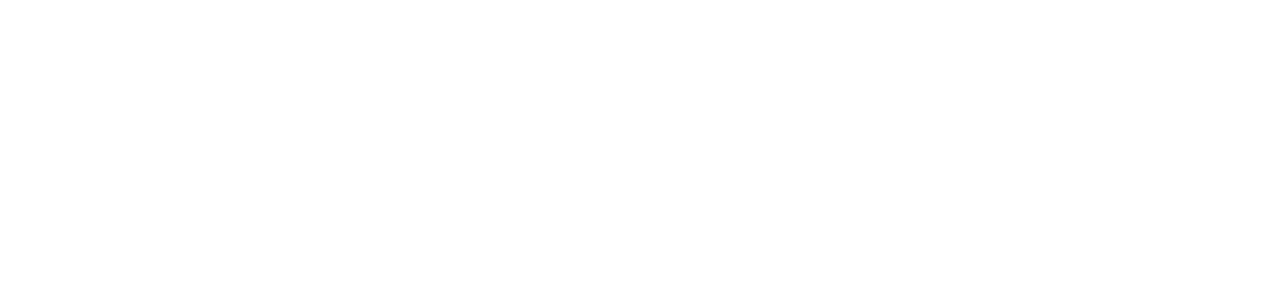
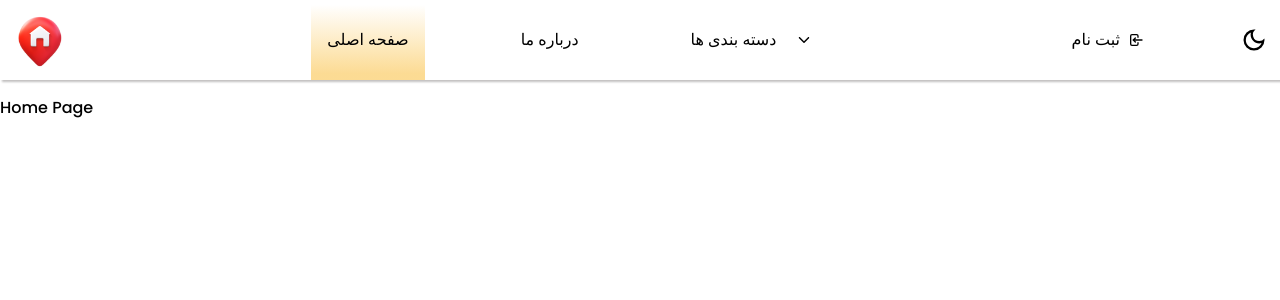
Before and after one commit to DevMousavi/Pro_Trade_Home, a React (Vite) app: page / in a window 1280 px wide. Shown: the top 300 px of the page. Built offline with nearby package versions, Linux system fonts and the light colour scheme.

Commit message:
Implemented Logic For Header, Dark Mode, And Light Mode Styling And Fully Responsive

```diff
--- a/package.json
+++ b/package.json
@@ -13,6 +13,7 @@
     "axios": "^1.6.8",
     "react": "^18.2.0",
     "react-dom": "^18.2.0",
+    "react-icons": "^5.2.1",
     "react-router-dom": "^6.23.0"
   },
   "devDependencies": {
--- a/src/App.jsx
+++ b/src/App.jsx
@@ -1,7 +1,19 @@
+// React ...
 import React from "react";
+import { BrowserRouter, Route, Routes } from "react-router-dom";
 
+// Pages...
+import Home from "./pages/Home.jsx";
+
+// Using React-Router-dom to SPA the application
 const App = () => {
-    return <div></div>;
+    return (
+        <BrowserRouter>
+            <Routes>
+                <Route path="/" element={<Home />} />
+            </Routes>
+        </BrowserRouter>
+    );
 };
 
 export default App;
--- /dev/null
+++ b/src/Layout/Header.jsx
@@ -0,0 +1,100 @@
+// React ...
+import React from "react";
+import { Link, NavLink } from "react-router-dom";
+
+// Icons...
+import { HiOutlineBars3BottomLeft } from "react-icons/hi2";
+import { MdOutlineDarkMode } from "react-icons/md";
+import { IoSunnyOutline } from "react-icons/io5";
+import { TbLogin } from "react-icons/tb";
+import { IoIosArrowDown } from "react-icons/io";
+
+const Header = () => {
+    const changeHandler = () => {
+        const mode = localStorage.getItem("mode");
+
+        if (mode === "light") {
+            document.documentElement.classList.add("dark");
+            localStorage.setItem("mode", "dark");
+        } else {
+            document.documentElement.classList.remove("dark");
+            localStorage.setItem("mode", "light");
+        }
+    };
+
+    React.useEffect(() => {
+        const mode = localStorage.getItem("mode");
+
+        if (mode === "dark") {
+            document.documentElement.classList.add("dark");
+        }
+    }, []);
+
+    return (
+        <header className="af:hidden as:flex as:flex-row as:h-20 as:mb-4 w-full">
+            <div className="bg-white w-full primaryBoxShadowLight flex items-center justify-between dark:bg-primary_Color_Light px-2 md:hidden">
+                <HiOutlineBars3BottomLeft className="w-7 h-7 dark:text-yellow-500" />
+                <Link to="/">
+                    <img
+                        src="./../src/assets/Logo.png"
+                        alt="LOGO.PNG"
+                        className="as:w-12"
+                    />
+                </Link>
+                <MdOutlineDarkMode
+                    onClick={changeHandler}
+                    className="w-7 h-7 dark:text-yellow-600 dark:hidden"
+                />
+                <IoSunnyOutline
+                    onClick={changeHandler}
+                    className="w-7 h-7 hidden dark:flex dark:text-yellow-600"
+                />
+            </div>
+            <div className="af:hidden md:flex mb-5 primaryBoxShadowLight w-full h-20 items-center px-3 flex flex-row justify-between dark:text-white dark:bg-primary_Color_Light">
+                <Link to="/">
+                    <img
+                        src="./../src/assets/Logo.png"
+                        alt="LOGO.PNG"
+                        className="w-14"
+                    />
+                </Link>
+                <ul className="flex flex-row items-center gap-12 lg:gap-20">
+                    <li>
+                        <NavLink to="/" className="px-4 py-[29px]">
+                            صفحه اصلی
+                        </NavLink>
+                    </li>
+                    <li>
+                        <NavLink to="/vvvv" className="px-4 py-[29px]">
+                            درباره ما
+                        </NavLink>
+                    </li>
+                    <li className="flex flex-row items-center gap-4 md:gap-1 ">
+                        <NavLink to="/vvvv" className="px-4 py-[29px]">
+                            دسته بندی ها
+                        </NavLink>
+                        <IoIosArrowDown className="dark:text-yellow-600" />
+                    </li>
+                </ul>
+                <span className="flex flex-row items-center gap-20">
+                    <span className="flex flex-row items-center gap-2 px-4 py-2 rounded-lg primaryTransition hover:bg-[#FFB74D] hover:border-2 hover:border-[#D84315] hover:text-white ">
+                        <h2>ثبت نام</h2>
+                        <TbLogin className="dark:text-yellow-600" />
+                    </span>
+                    <span>
+                        <MdOutlineDarkMode
+                            onClick={changeHandler}
+                            className="w-7 h-7 dark:text-yellow-600 dark:hidden"
+                        />
+                        <IoSunnyOutline
+                            onClick={changeHandler}
+                            className="w-7 h-7 hidden dark:flex dark:text-yellow-600"
+                        />
+                    </span>
+                </span>
+            </div>
+        </header>
+    );
+};
+
+export default Header;
--- a/src/index.css
+++ b/src/index.css
@@ -33,10 +33,23 @@
     .primaryTransition {
         transition: all ease 150ms;
     }
+    .primaryBoxShadowLight {
+        box-shadow: 2px 2px 2px rgb(194, 192, 192);
+    }
 }
 
 body {
     font-family: "Poppins";
     font-weight: 400;
     font-size: 16px;
+    color: #000000;
 }
+
+.active {
+    background: rgb(248, 172, 6);
+    background: linear-gradient(
+        0deg,
+        rgba(248, 172, 6, 0.4318102240896359) 8%,
+        rgba(209, 191, 228, 0) 93%
+    );
+}
--- /dev/null
+++ b/src/pages/Home.jsx
@@ -0,0 +1,15 @@
+import React from "react";
+import Header from "../Layout/Header.jsx";
+
+const Home = () => {
+    return (
+        <>
+            <Header />
+            <main>
+                <h1>Home Page</h1>
+            </main>
+        </>
+    );
+};
+
+export default Home;
--- a/tailwind.config.js
+++ b/tailwind.config.js
@@ -1,11 +1,13 @@
 /** @type {import('tailwindcss').Config} */
 export default {
-    content: ["./index.html", "./src/**/*.{js,ts,jsx,tsx}"],
+    content: ["./index.html", "./src/**/*.{js,jsx}"],
+    darkMode: "class",
+
     theme: {
         container: { center: true },
         screens: {
-            af: "200px",
-            as: "350px",
+            af: "0px",
+            as: "280px",
             sm: "640px",
             md: "768px",
             lg: "1024px",
@@ -13,7 +15,11 @@
             "2xl": "1536px",
             "3xl": "1600px",
         },
-        extend: {},
+        extend: {
+            colors: {
+                primary_Color_Light: "#211E2F",
+            },
+        },
     },
     plugins: [],
 };
```
Also changed, not shown: 1 other file (tests, documents, lock files or other folders).
